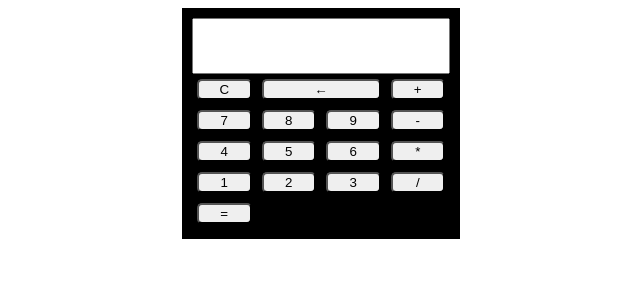
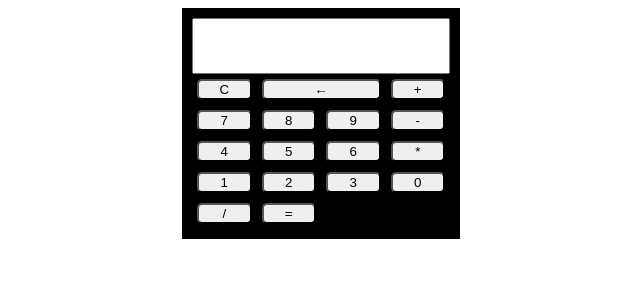
Before and after one commit to kishan1104/Calculator, a React (Create React App) app: page / in a window 1280 px wide. Shown: the top 300 px of the page, without its empty margins (319-959 px from the left). Built offline with nearby package versions, Linux system fonts and the light colour scheme.

Commit message:
added zero in keypad

```diff
--- a/src/App.js
+++ b/src/App.js
@@ -67,6 +67,9 @@ export default function App() {
           <button name="3" onClick={handleClick} className="columns">
             3
           </button>
+          <button name="0" onClick={handleClick} className="columns">
+            0
+          </button>
           <button name="/" onClick={handleClick} className="columns">
             /
           </button>
```
